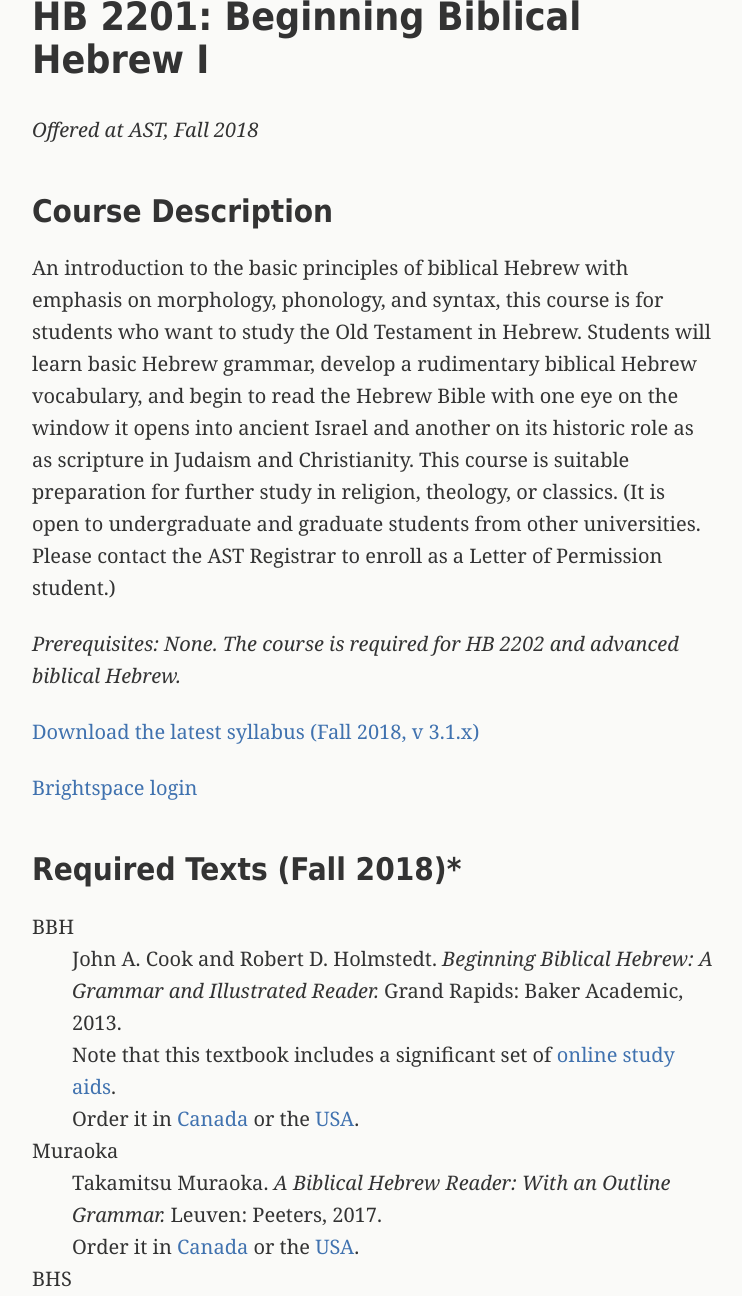
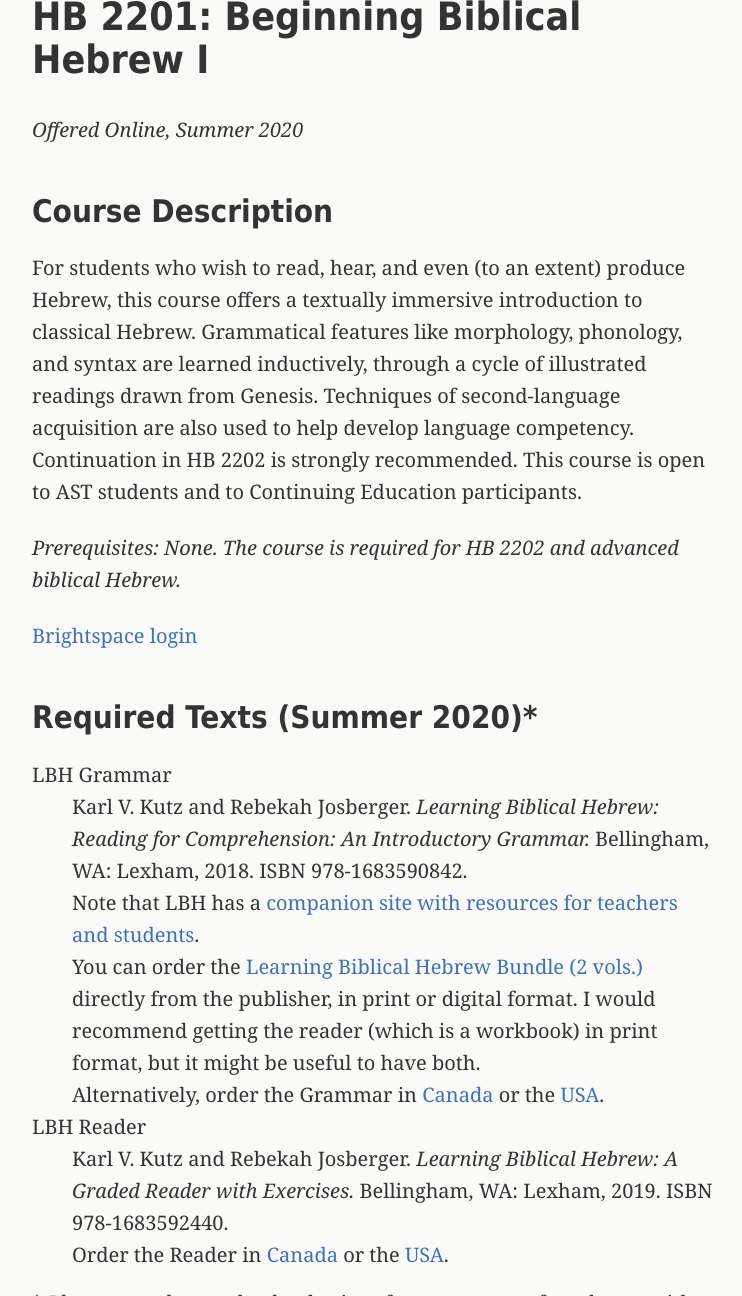
Before and after one commit to danieldriver/danieldriver.github.io, a Jekyll site: the page built from _pages/hb-2201.md, in a window 1280 px wide and 1400 px high, cut to the strip 104-1400 px from the top of the window. Shown: the whole strip, without its empty margins (266-1008 px from the left). Built offline with Jekyll 4.4.1, drawn with Linux system fonts in a browser that asks for light colours; a script that is not in the unit is left out; some of the changed text lies outside the part shown.

Commit message:
update HB 2201 for Summer Term 2020

```diff
--- a/_pages/hb-2201.md
+++ b/_pages/hb-2201.md
@@ -5,9 +5,21 @@
 subtitle: "HB 2201: Beginning Biblical Hebrew I"
 ---
 
-*Offered at AST, Fall 2018*
+*Offered Online, Summer 2020*
 
 ## Course Description
+
+For students who wish to read, hear, and even (to an extent) produce
+Hebrew, this course offers a textually immersive introduction to
+classical Hebrew. Grammatical features like morphology, phonology, and
+syntax are learned inductively, through a cycle of illustrated readings
+drawn from Genesis. Techniques of second-language acquisition are also
+used to help develop language competency. Continuation in HB 2202 is
+strongly recommended. This course is open to AST students and to
+Continuing Education participants.
+
+<!--
+Legacy: from Fall 2018
 
 An introduction to the basic principles of biblical Hebrew with emphasis
 on morphology, phonology, and syntax, this course is for students who
@@ -19,15 +31,27 @@
 further study in religion, theology, or classics. (It is open to
 undergraduate and graduate students from other universities. Please
 contact the AST Registrar to enroll as a Letter of Permission student.)
+ -->
 
 *Prerequisites: None. The course is required for HB 2202 and advanced biblical Hebrew.*
 
-[Download the latest syllabus (Fall 2018, v 3.1.x)](https://github.com/danieldriver/Syllabi/raw/master/HB/HB%202201-Driver%202018.pdf)
+<!-- [Download the latest syllabus (Fall 2018, v 3.1.x)](https://github.com/danieldriver/Syllabi/raw/master/HB/HB%202201-Driver%202018.pdf) -->
 
 [Brightspace login](https://smu.brightspace.com/d2l/login)
 
-## Required Texts (Fall 2018)*
+## Required Texts (Summer 2020)*
 
+LBH Grammar
+: Karl V. Kutz and Rebekah Josberger. *Learning Biblical Hebrew: Reading for Comprehension: An Introductory Grammar.* Bellingham, WA: Lexham, 2018. ISBN 978-1683590842.
+: Note that LBH has a [companion site with resources for teachers and students](http://www.learningbiblicalhebrew.com/).
+: You can order the [Learning Biblical Hebrew Bundle (2 vols.)](https://lexhampress.com/product/177582/learning-biblical-hebrew-bundle) directly from the publisher, in print or digital format. I would recommend getting the reader (which is a workbook) in print format, but it might be useful to have both.
+: Alternatively, order the Grammar in [Canada](https://amzn.to/3eK41UK) or the [USA](https://amzn.to/3byumDo).
+
+LBH Reader
+: Karl V. Kutz and Rebekah Josberger. *Learning Biblical Hebrew: A Graded Reader with Exercises.* Bellingham, WA: Lexham, 2019. ISBN 978-1683592440.
+: Order the Reader in [Canada](https://amzn.to/3axosRq) or the [USA](https://amzn.to/3bwgSI9).
+
+<!--
 BBH
 : John A. Cook and Robert D. Holmstedt. *Beginning Biblical Hebrew: A Grammar and Illustrated Reader.* Grand Rapids: Baker Academic, 2013.
 : Note that this textbook includes a significant set of [online study aids](http://www.bakerpublishinggroup.com/books/beginning-biblical-hebrew/5629/students/esources).
@@ -41,6 +65,7 @@
 : Karl Elliger and Willhelm Rudulph, eds. *Biblia Hebraica Stuttgartensia.* Stuttgart: Deutsche Bibelgesellschaft, 1997.
 : Optional for HB 2201 (Fall 2018), required for HB 2202 (Winter 2019). The student edition (paperback) is more affordable, but the hardcover is significantly more durable.
 : Order it in [Canada](https://amzn.to/2LwUtli) or the [USA](https://amzn.to/2K0sZ1L).
+ -->
 
 {% include recommended.md %}
 
```
